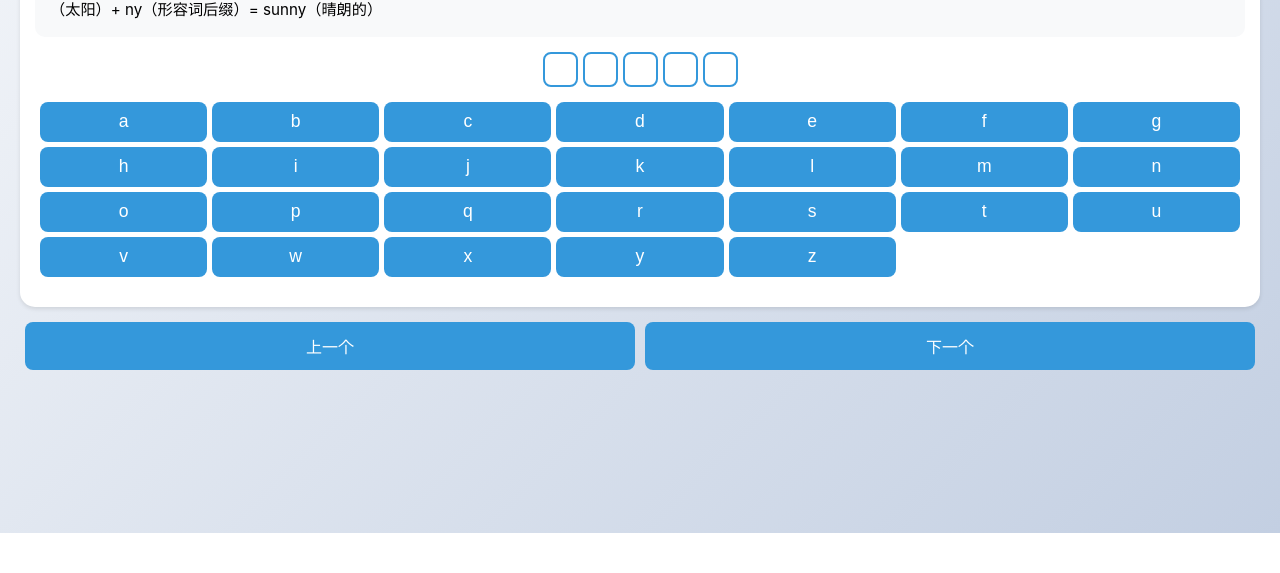
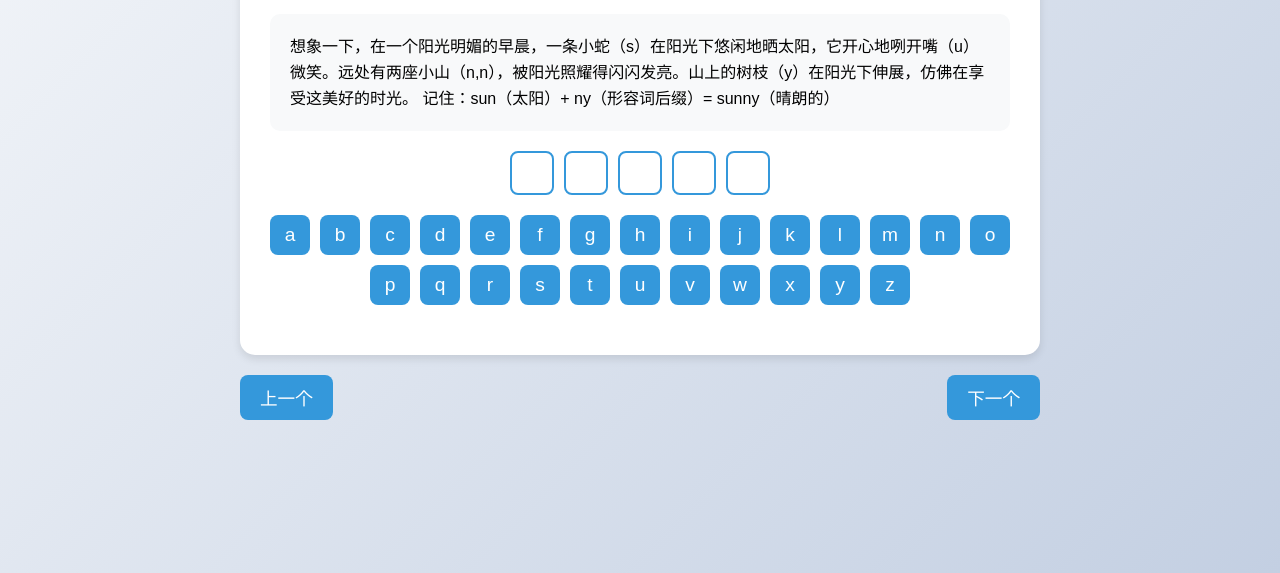
Before and after one commit to hao3tian6/english-words, a plain HTML site: page index.html in a window 1280 px wide. Shown: the part 267-840 px from the top of the page. Before the commit the page ends 800 px from the top, so only its background shows below. Drawn offline with Linux system fonts and the light colour scheme.

Commit message:
Add files via upload

```diff
--- a/index.html
+++ b/index.html
@@ -2,88 +2,78 @@
 <html lang="en">
 <head>
     <meta charset="UTF-8">
-    <meta name="viewport" content="width=device-width, initial-scale=1.0, maximum-scale=1.0, user-scalable=no">
+    <meta name="viewport" content="width=device-width, initial-scale=1.0">
     <title>趣味英语单词记忆</title>
     <style>
-        * {
-            -webkit-tap-highlight-color: transparent;
-            box-sizing: border-box;
-        }
-
         body {
-            font-family: -apple-system, BlinkMacSystemFont, 'Segoe UI', Roboto, 'Helvetica Neue', Arial, sans-serif;
+            font-family: 'Arial', sans-serif;
             background: linear-gradient(135deg, #f5f7fa 0%, #c3cfe2 100%);
             margin: 0;
-            padding: 10px;
+            padding: 20px;
             min-height: 100vh;
             display: flex;
             flex-direction: column;
             align-items: center;
-            touch-action: manipulation;
         }
 
         h1 {
             color: #2c3e50;
             text-align: center;
-            margin: 15px 0;
-            font-size: 1.5em;
+            margin-bottom: 30px;
         }
 
         .container {
+            max-width: 800px;
             width: 100%;
-            max-width: 100%;
             margin: 0 auto;
-            padding: 0 10px;
         }
 
         .word-card {
             background: white;
-            padding: 15px;
+            padding: 30px;
             border-radius: 15px;
-            box-shadow: 0 2px 4px rgba(0,0,0,0.1);
-            margin-bottom: 15px;
+            box-shadow: 0 4px 8px rgba(0,0,0,0.1);
+            margin-bottom: 20px;
         }
 
         .chinese-word {
-            font-size: 1.8em;
+            font-size: 2em;
             color: #2c3e50;
             text-align: center;
-            margin-bottom: 15px;
+            margin-bottom: 20px;
         }
 
         .story {
             background: #f8f9fa;
-            padding: 15px;
+            padding: 20px;
             border-radius: 10px;
-            margin: 15px 0;
+            margin: 20px 0;
             line-height: 1.6;
-            font-size: 0.95em;
         }
 
         .letter-buttons {
-            display: grid;
-            grid-template-columns: repeat(7, 1fr);
-            gap: 5px;
-            margin: 15px 0;
-            padding: 0 5px;
+            display: flex;
+            flex-wrap: wrap;
+            gap: 10px;
+            justify-content: center;
+            margin: 20px 0;
         }
 
         .letter-button {
-            width: 100%;
+            width: 40px;
             height: 40px;
             border: none;
             border-radius: 8px;
             background: #3498db;
             color: white;
-            font-size: 1.1em;
+            font-size: 1.2em;
             cursor: pointer;
-            transition: all 0.2s;
-            touch-action: manipulation;
+            transition: all 0.3s;
         }
 
-        .letter-button:active {
+        .letter-button:hover {
             background: #2980b9;
-            transform: scale(0.95);
+            transform: scale(1.1);
         }
 
         .letter-button.used {
@@ -95,20 +85,19 @@
         .word-display {
             display: flex;
             justify-content: center;
-            gap: 5px;
-            margin: 15px 0;
-            flex-wrap: wrap;
+            gap: 10px;
+            margin: 20px 0;
         }
 
         .letter-box {
-            width: 35px;
-            height: 35px;
+            width: 40px;
+            height: 40px;
             border: 2px solid #3498db;
             border-radius: 8px;
             display: flex;
             align-items: center;
             justify-content: center;
-            font-size: 1.3em;
+            font-size: 1.5em;
             font-weight: bold;
             color: #2c3e50;
         }
@@ -116,49 +105,27 @@
         .navigation {
             display: flex;
             justify-content: space-between;
-            margin-top: 15px;
-            gap: 10px;
-            padding: 0 5px;
+            margin-top: 20px;
         }
 
         .nav-button {
-            flex: 1;
             background: #3498db;
             color: white;
             border: none;
-            padding: 12px 20px;
+            padding: 10px 20px;
             border-radius: 8px;
             cursor: pointer;
-            font-size: 1em;
-            touch-action: manipulation;
+            font-size: 1.1em;
         }
 
-        .nav-button:active {
+        .nav-button:hover {
             background: #2980b9;
-            transform: scale(0.98);
         }
 
         .progress {
-            margin: 15px 0;
-            font-size: 1.1em;
+            margin: 20px 0;
+            font-size: 1.2em;
             color: #2c3e50;
-        }
-
-        @media (max-width: 360px) {
-            .letter-buttons {
-                grid-template-columns: repeat(6, 1fr);
-            }
-
-            .letter-box {
-                width: 30px;
-                height: 30px;
-                font-size: 1.2em;
-            }
-
-            .letter-button {
-                height: 35px;
-                font-size: 1em;
-            }
         }
     </style>
 </head>
@@ -184,102 +151,102 @@
             {
                 word: 'sunny',
                 chinese: '晴天',
-                story: '想象一下，在一个阳光明媚的早晨，太阳（sun）高高挂在天空中，阳光温暖地照在你的脸上，让你感觉特别舒服（sunny）。\n\n字母故事：\n一条弯曲的蛇（s）在阳光下悠闲地晒太阳，它开心地咧开嘴（u）微笑，因为天气太好了。远处有两座小山（n,n），被阳光照耀得闪闪发亮。山上的树枝（y）在阳光下伸展，仿佛在享受这美好的时光。\n\n记住：sun（太阳）+ ny（形容词后缀）= sunny（晴朗的）'
+                story: '想象一下，在一个阳光明媚的早晨，一条小蛇（s）在阳光下悠闲地晒太阳，它开心地咧开嘴（u）微笑。远处有两座小山（n,n），被阳光照耀得闪闪发亮。山上的树枝（y）在阳光下伸展，仿佛在享受这美好的时光。\n\n记住：sun（太阳）+ ny（形容词后缀）= sunny（晴朗的）'
             },
             {
                 word: 'rainy',
                 chinese: '下雨的',
-                story: '下雨天，雨滴（rain）从天空中落下来，打在你的雨伞上发出滴答声。\n\n字母故事：\n你撑着一把雨伞（r）走在雨中，突然一滴雨（a）落在你的脸上。接着，更多的雨丝（i）从天上垂直落下。一道闪电（n）划破天空，照亮了雨中的树枝（y），树枝被雨水打湿，显得格外青翠。\n\n记住：rain（雨）+ y（形容词后缀）= rainy（下雨的）'
+                story: '下雨天，你撑着一把雨伞（r）走在雨中，突然一滴雨（a）落在你的脸上。接着，一根小草（i）在雨中摇摆。远处的小山（n）被雨水打湿，山上的树枝（y）在雨中轻轻摇曳。\n\n记住：rain（雨）+ y（形容词后缀）= rainy（下雨的）'
             },
             {
                 word: 'cloudy',
                 chinese: '多云的',
-                story: '天空中飘着朵朵白云（cloud），像棉花糖一样。\n\n字母故事：\n一朵弯弯的云（c）飘在天空中，云中若隐若现地露出一根树干（l）。云朵中间有一个圆圆的太阳（o），被云遮住了一半。你看着这朵云，开心地笑了（u），突然一滴雨（d）从云中落下，打湿了云中的树枝（y）。\n\n记住：cloud（云）+ y（形容词后缀）= cloudy（多云的）'
+                story: '天空中飘着一朵云（c），云中若隐若现地露出一根花茎（l）。云朵中间有一个圆月（o），被云遮住了一半。你看着这朵云，开心地笑了（u），突然一个贝壳（d）从云中落下，打湿了云中的树枝（y）。\n\n记住：cloud（云）+ y（形容词后缀）= cloudy（多云的）'
             },
             {
                 word: 'windy',
                 chinese: '刮风的',
-                story: '风吹（wind）过树梢，树叶随风摇摆。\n\n字母故事：\n一阵风吹来，海面泛起波浪（w），一根小草（i）在风中轻轻摇摆。远处的小山（n）被风吹拂，山上的风车（d）随风转动，树枝（y）在风中摇曳，仿佛在跳舞。\n\n记住：wind（风）+ y（形容词后缀）= windy（刮风的）'
+                story: '一阵风吹来，海面泛起波浪（w），一根小草（i）在风中轻轻摇摆。远处的小山（n）被风吹拂，一个贝壳（d）随风飘动，树枝（y）在风中摇曳，仿佛在跳舞。\n\n记住：wind（风）+ y（形容词后缀）= windy（刮风的）'
             },
             {
                 word: 'snowy',
                 chinese: '下雪的',
-                story: '雪花（snow）从天空中飘落，像白色的花瓣。\n\n字母故事：\n一片雪花（s）从天上飘落，落在远处的雪山（n）上。你抓起一个雪球（o），雪球圆滚滚的。远处的波浪（w）被白雪覆盖，树枝（y）上挂满了晶莹的雪花。\n\n记住：snow（雪）+ y（形容词后缀）= snowy（下雪的）'
+                story: '一条小蛇（s）在雪地里爬行，远处的小山（n）被白雪覆盖。一个圆月（o）挂在天空，远处的波浪（w）也被白雪覆盖，树枝（y）上挂满了晶莹的雪花。\n\n记住：snow（雪）+ y（形容词后缀）= snowy（下雪的）'
             },
             {
                 word: 'weather',
                 chinese: '天气',
-                story: '天气（weather）就像是大自然的情绪，有时晴朗，有时下雨。\n\n字母故事：\n天气变化多端，海面泛起波浪（w），太阳（e）时而出现，时而躲藏。雨滴（a）落下，打在树叶（t）上。你躲进房子（h）里，看着太阳（e）再次出现，赶紧拿起雨伞（r）准备出门。\n\n记住：we（我们）+ at（在）+ her（她）= weather（天气）'
+                story: '海面泛起波浪（w），太阳（e）时而出现，时而躲藏。一滴雨（a）落下，打在一棵树干（t）上。你躲进房子（h）里，看着太阳（e）再次出现，赶紧拿起雨伞（r）准备出门。\n\n记住：we（我们）+ at（在）+ her（她）= weather（天气）'
             },
             {
                 word: 'sun',
                 chinese: '太阳',
-                story: '太阳（sun）是天空中最亮的星星，给我们带来光明和温暖。\n\n字母故事：\n一条蛇（s）在阳光下晒太阳，它开心地咧开嘴（u）微笑，因为阳光太温暖了。远处的小山（n）被阳光照耀得闪闪发亮。\n\n记住：sun（太阳）'
+                story: '一条小蛇（s）在阳光下晒太阳，它开心地咧开嘴（u）微笑，因为阳光太温暖了。远处的小山（n）被阳光照耀得闪闪发亮。\n\n记住：sun（太阳）'
             },
             {
                 word: 'tree',
                 chinese: '树',
-                story: '树（tree）是大自然的守护者，为我们提供氧气和阴凉。\n\n字母故事：\n一棵直立的树干（t）向上生长，树枝（r）向右伸展。太阳（e）照耀着树，让树叶闪闪发亮。另一轮太阳（e）也来帮忙，让树长得更加茂盛。\n\n记住：tree（树）'
+                story: '一棵树干（t）向上生长，树枝（r）向右伸展。太阳（e）照耀着树，让树叶闪闪发亮。另一轮太阳（e）也来帮忙，让树长得更加茂盛。\n\n记住：tree（树）'
             },
             {
                 word: 'sea',
                 chinese: '大海',
-                story: '大海（sea）一望无际，波涛汹涌。\n\n字母故事：\n海面泛起波浪（s），太阳（e）照耀着海面，一艘帆船（a）在海上航行。\n\n记住：sea（大海）'
+                story: '一条小蛇（s）在海边晒太阳，太阳（e）照耀着海面，一滴雨（a）落在海面上，激起涟漪。\n\n记住：sea（大海）'
             },
             {
                 word: 'beach',
                 chinese: '沙滩',
-                story: '沙滩（beach）上铺满了金色的沙子，海浪轻轻拍打着岸边。\n\n字母故事：\n一个贝壳（b）躺在沙滩上，太阳（e）照耀着它。沙滩上留下一个脚印（a），海浪（c）轻轻拍打着岸边，一把遮阳伞（h）立在沙滩上，为人们遮挡阳光。\n\n记住：beach（沙滩）'
+                story: '一个书包（b）躺在沙滩上，太阳（e）照耀着它。一滴雨（a）落在沙滩上，一朵云（c）飘在天空中，一把房子（h）立在沙滩上，为人们遮挡阳光。\n\n记住：beach（沙滩）'
             },
             {
                 word: 'flower',
                 chinese: '花',
-                story: '花朵（flower）绽放时，像彩虹一样绚丽多彩。\n\n字母故事：\n一朵花（f）随风摇曳，花茎（l）直立生长。花蕊（o）圆圆的，花瓣（w）层层叠叠。太阳（e）照耀着花朵，花枝（r）伸展出去，让花朵更加美丽。\n\n记住：flower（花）'
+                story: '一朵花（f）随风摇曳，花茎（l）直立生长。一个圆月（o）照耀着花朵，海面泛起波浪（w），太阳（e）让花朵更加美丽，树枝（r）伸展出去。\n\n记住：flower（花）'
             },
             {
                 word: 'sleep',
                 chinese: '睡觉',
-                story: '睡觉（sleep）时，我们闭上眼睛，进入甜美的梦乡。\n\n字母故事：\n弯弯的月亮（s）挂在夜空，你躺在枕头（l）上。两只眼睛（e,e）慢慢闭上，嘴巴（p）发出轻轻的呼噜声，进入了梦乡。\n\n记住：sleep（睡觉）'
+                story: '一条小蛇（s）盘在枕头上，花茎（l）轻轻摇晃。太阳（e）慢慢落下，另一轮太阳（e）也躲起来了，一个枕头（p）让你安睡。\n\n记住：sleep（睡觉）'
             },
             {
                 word: 'climb',
                 chinese: '爬',
-                story: '爬山（climb）时，我们一步一步向上攀登。\n\n字母故事：\n你走在弯曲的山路（c）上，拄着登山杖（l）向上攀登。一个人（i）正在努力爬山，远处有两座山峰（m）等待攀登。你背着一个背包（b），里面装着登山装备。\n\n记住：climb（爬）'
+                story: '一朵云（c）飘在山间，花茎（l）像登山杖。一根小草（i）在风中摇摆，一座大山（m）等待攀登，一个书包（b）背在肩上。\n\n记住：climb（爬）'
             },
             {
                 word: 'run',
                 chinese: '跑步',
-                story: '跑步（run）时，我们的脚步轻快有力。\n\n字母故事：\n你站在跑道（r）上，开心地咧开嘴（u）微笑，因为马上就要开始跑步了。终点线（n）就在前方，等待着你冲刺。\n\n记住：run（跑步）'
+                story: '树枝（r）随风摇摆，你开心地咧开嘴（u）微笑，远处的小山（n）就是终点。\n\n记住：run（跑步）'
             },
             {
                 word: 'walk',
                 chinese: '走路',
-                story: '走路（walk）时，我们悠闲地欣赏沿途的风景。\n\n字母故事：\n你走在蜿蜒的小路（w）上，路上留下一个脚印（a）。你拄着拐杖（l），两条腿（k）正在悠闲地散步。\n\n记住：walk（走路）'
+                story: '海面泛起波浪（w），一滴雨（a）落在路上。花茎（l）像拐杖，一把钥匙（k）挂在腰间。\n\n记住：walk（走路）'
             },
             {
                 word: 'swim',
                 chinese: '游泳',
-                story: '游泳（swim）时，我们在水中自由自在地游动。\n\n字母故事：\n你跳入水中，激起波浪（s），水花（w）四溅。一个人（i）在水中自由自在地游泳，远处的波浪（m）前后起伏。\n\n记住：swim（游泳）'
+                story: '一条小蛇（s）在水中游动，海面泛起波浪（w）。一根小草（i）在水中摇摆，远处的小山（m）倒映在水中。\n\n记住：swim（游泳）'
             },
             {
                 word: 'eat',
                 chinese: '吃',
-                story: '吃饭（eat）时，我们享受美味的食物。\n\n字母故事：\n你张开嘴巴（e），看着盘子（a）里的美食，拿起叉子（t）准备开吃。\n\n记住：eat（吃）'
+                story: '太阳（e）照耀着餐桌，一滴雨（a）落在盘子里，一棵树干（t）立在餐桌旁。\n\n记住：eat（吃）'
             },
             {
                 word: 'drink',
                 chinese: '喝',
-                story: '喝水（drink）时，我们感到清凉解渴。\n\n字母故事：\n你拿起杯子（d），插入吸管（r）。一个人（i）正在喝水，水龙头（n）流出清凉的水，水壶（k）里还装着满满的水。\n\n记住：drink（喝）'
+                story: '一个贝壳（d）装着水，树枝（r）像吸管。一根小草（i）在水中摇摆，远处的小山（n）倒映在水中，一把钥匙（k）挂在杯子上。\n\n记住：drink（喝）'
             },
             {
                 word: 'clean',
                 chinese: '打扫',
-                story: '打扫（clean）房间时，我们让环境变得整洁明亮。\n\n字母故事：\n你拿起扫把（c）开始打扫，用拖把（l）擦地。垃圾桶（e）里装满了垃圾，窗户（a）被擦得明亮，吸尘器（n）吸走了所有灰尘。\n\n记住：clean（打扫）'
+                story: '一朵云（c）飘在窗外，花茎（l）像扫把。太阳（e）照耀着房间，一滴雨（a）落在窗台上，远处的小山（n）清晰可见。\n\n记住：clean（打扫）'
             },
             {
                 word: 'sleep',
                 chinese: '睡觉',
-                story: '睡觉（sleep）时，我们闭上眼睛，进入甜美的梦乡。\n\n字母故事：\n弯弯的月亮（s）挂在夜空，你躺在枕头（l）上。两只眼睛（e,e）慢慢闭上，嘴巴（p）发出轻轻的呼噜声，进入了梦乡。\n\n记住：sleep（睡觉）'
+                story: '一条小蛇（s）盘在枕头上，花茎（l）轻轻摇晃。太阳（e）慢慢落下，另一轮太阳（e）也躲起来了，一个枕头（p）让你安睡。\n\n记住：sleep（睡觉）'
             }
         ];
 
```
